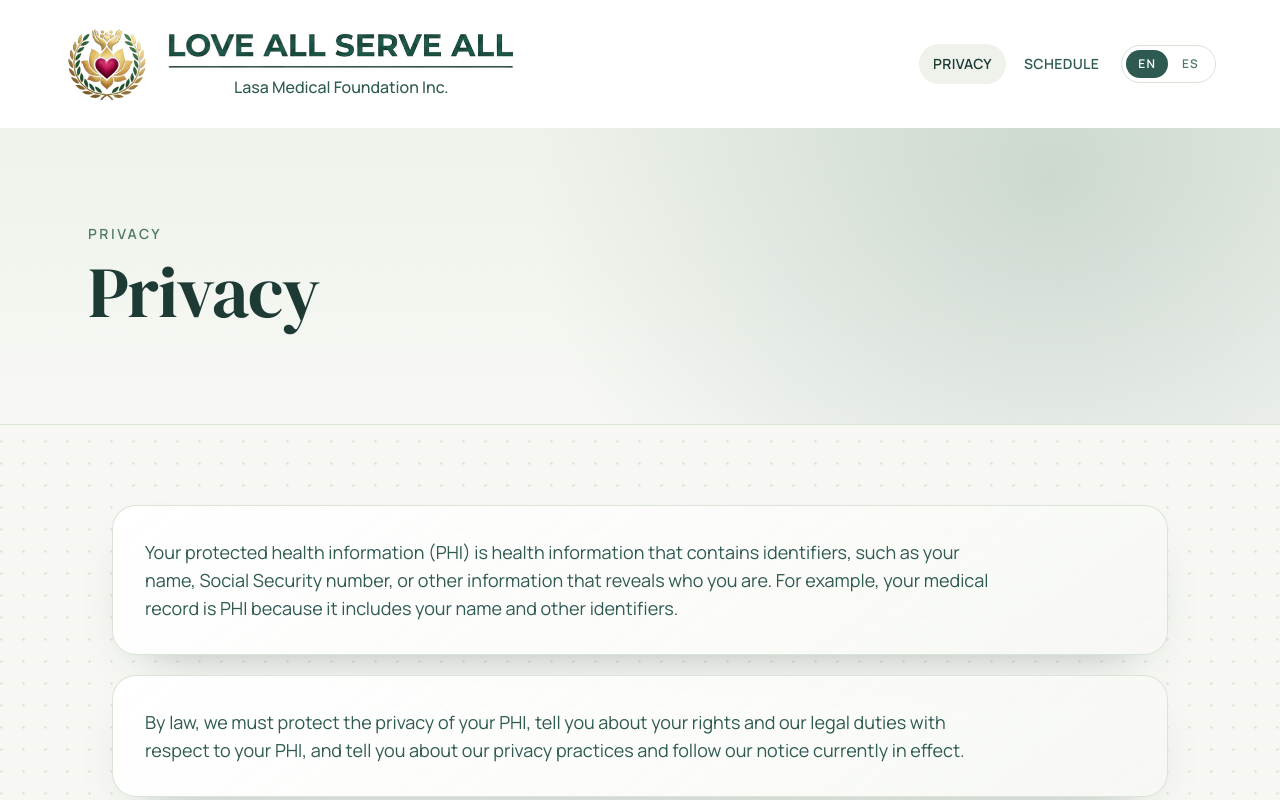
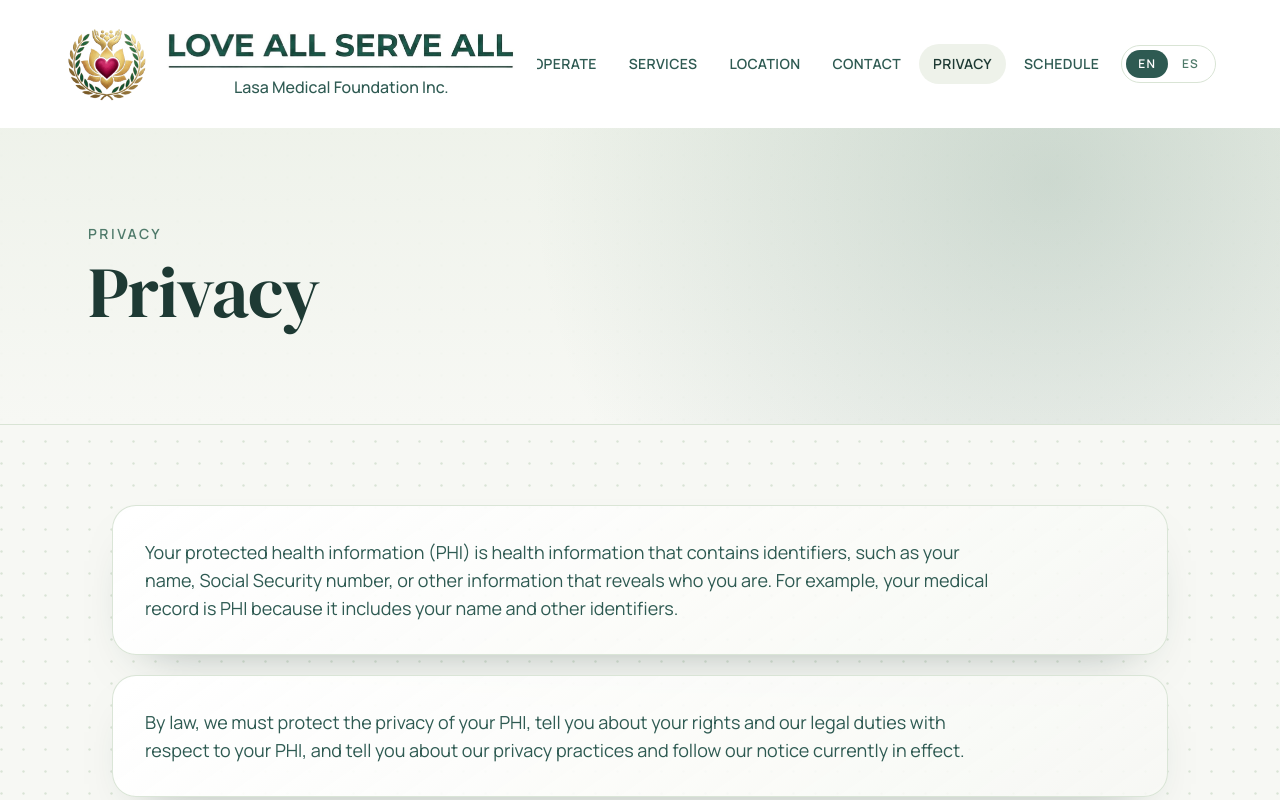
Before and after one commit to LASA-git/LMF-Frontend, a React (Vite) app: page /en/privacy in a window 1280 px wide. Shown: the top 800 px of the page. Built offline with nearby package versions, Linux system fonts and the light colour scheme.

Commit message:
fix header view in privacy and schedule

```diff
--- a/src/components/Header.jsx
+++ b/src/components/Header.jsx
@@ -4,11 +4,12 @@ import LangToggle from './LangToggle';
 import LogoWordmark from './LogoWordmark';
 import { getAlternateLangPath } from '../utils/langPaths';
 
-export default function Header({ content, showSections = false }) {
+export default function Header({ content }) {
   const { pathname } = useLocation();
   const [scrolled, setScrolled] = useState(false);
   const [mobileOpen, setMobileOpen] = useState(false);
   const otherPath = getAlternateLangPath(pathname, content.otherLang);
+  const onClinicHome = pathname === content.paths.home;
 
   useEffect(() => {
     const onScroll = () => setScrolled(window.scrollY > 10);
@@ -23,10 +24,14 @@ export default function Header({ content, showSections = false }) {
     };
   }, [mobileOpen]);
 
-  const sectionLinks = showSections
-    ? content.nav.filter((item) => !item.to)
-    : [];
+  const sectionLinks = content.nav.filter((item) => !item.to);
   const pageLinks = content.nav.filter((item) => item.to);
+
+  const sectionHref = (id) =>
+    onClinicHome ? `#${id}` : `${content.paths.home}#${id}`;
+
+  const linkClass =
+    'shrink-0 whitespace-nowrap rounded-full px-3 py-2.5 text-xs font-semibold uppercase tracking-wide text-lasa-600 transition hover:bg-lasa-50 hover:text-lasa-700 xl:px-3.5 xl:text-sm';
 
   return (
     <header
@@ -48,22 +53,16 @@ export default function Header({ content, showSections = false }) {
 
         <nav className="ml-auto hidden min-w-0 max-w-full items-center justify-end gap-1 overflow-x-auto overscroll-x-contain lg:flex">
           {sectionLinks.map((item) => (
-            <a
-              key={item.id}
-              href={`#${item.id}`}
-              className="shrink-0 whitespace-nowrap rounded-full px-3 py-2.5 text-xs font-semibold uppercase tracking-wide text-lasa-600 transition hover:bg-lasa-50 hover:text-lasa-700 xl:px-3.5 xl:text-sm"
-            >
+            <Link key={item.id} to={sectionHref(item.id)} className={linkClass}>
               {item.label}
-            </a>
+            </Link>
           ))}
           {pageLinks.map((item) => (
             <NavLink
               key={item.id}
               to={item.to}
               className={({ isActive }) =>
-                `shrink-0 whitespace-nowrap rounded-full px-3 py-2.5 text-xs font-semibold uppercase tracking-wide transition hover:bg-lasa-50 hover:text-lasa-700 xl:px-3.5 xl:text-sm ${
-                  isActive ? 'bg-lasa-100 text-lasa-700' : 'text-lasa-600'
-                }`
+                `${linkClass} ${isActive ? 'bg-lasa-100 text-lasa-700' : ''}`
               }
             >
               {item.label}
@@ -106,14 +105,14 @@ export default function Header({ content, showSections = false }) {
         <div className="max-h-[calc(100vh-5rem)] overflow-y-auto border-t border-lasa-200 bg-white lg:hidden">
           <div className="mx-auto flex max-w-[96rem] flex-col gap-1 px-4 py-4 sm:px-6">
             {sectionLinks.map((item) => (
-              <a
+              <Link
                 key={item.id}
-                href={`#${item.id}`}
+                to={sectionHref(item.id)}
                 onClick={() => setMobileOpen(false)}
                 className="rounded-xl px-3 py-3 text-sm font-semibold text-lasa-700 hover:bg-lasa-50"
               >
                 {item.label}
-              </a>
+              </Link>
             ))}
             {pageLinks.map((item) => (
               <Link
--- a/src/components/RouteScrollToTop.jsx
+++ b/src/components/RouteScrollToTop.jsx
@@ -5,15 +5,27 @@ export default function RouteScrollToTop() {
   const { pathname, hash } = useLocation();
 
   useEffect(() => {
-    if (hash) {
-      const id = hash.replace('#', '');
+    if (!hash) {
+      window.scrollTo({ top: 0, left: 0, behavior: 'instant' in window ? 'instant' : 'auto' });
+      return;
+    }
+
+    const id = hash.replace('#', '');
+    let tries = 0;
+
+    const scrollToHash = () => {
       const el = document.getElementById(id);
       if (el) {
         el.scrollIntoView({ behavior: 'smooth', block: 'start' });
         return;
       }
-    }
-    window.scrollTo({ top: 0, left: 0, behavior: 'instant' in window ? 'instant' : 'auto' });
+      tries += 1;
+      if (tries < 20) {
+        window.requestAnimationFrame(scrollToHash);
+      }
+    };
+
+    scrollToHash();
   }, [pathname, hash]);
 
   return null;
--- a/src/pages/ClinicPage.jsx
+++ b/src/pages/ClinicPage.jsx
@@ -20,7 +20,7 @@ export default function ClinicPage({ lang }) {
 
   return (
     <div className="min-h-screen max-w-[100%] overflow-x-clip">
-      <Header content={content} showSections />
+      <Header content={content} />
 
       <main className="pt-28 sm:pt-32">
         <Section id="clinic" className="relative overflow-hidden">
```
